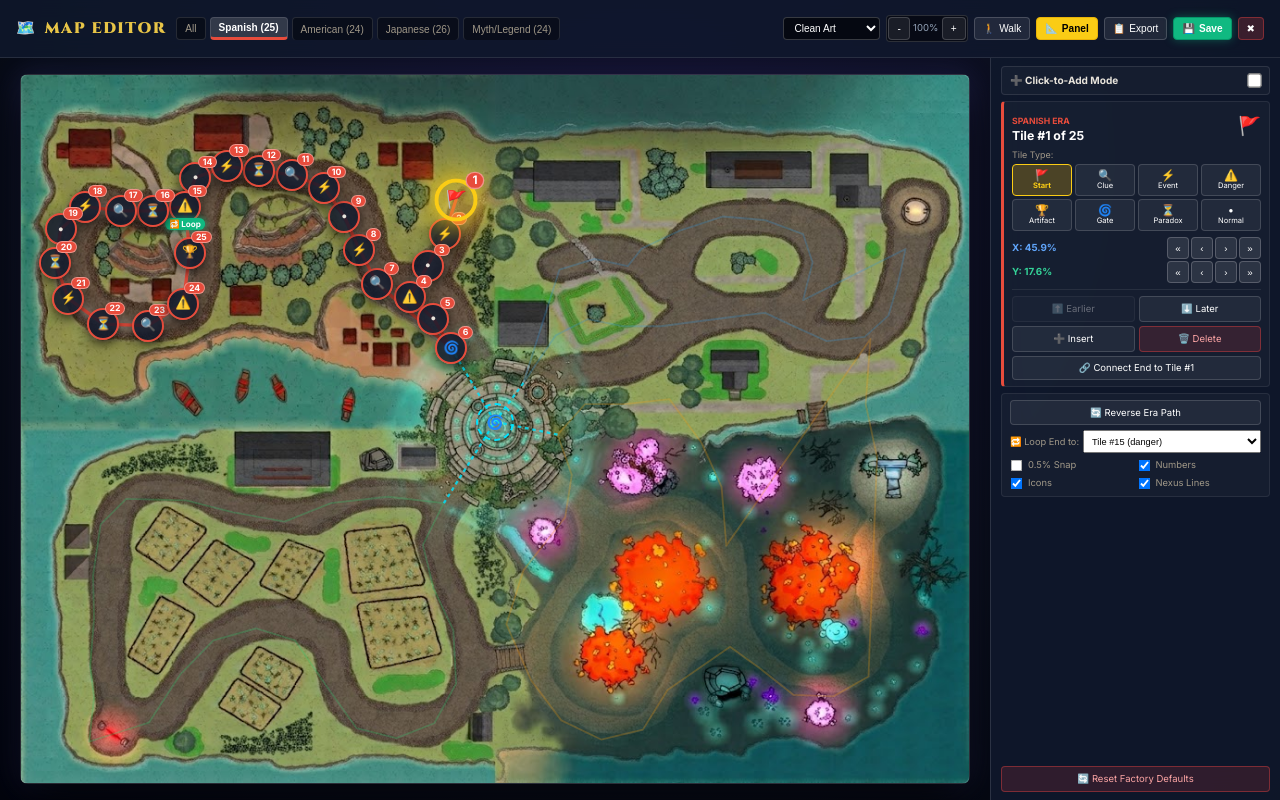
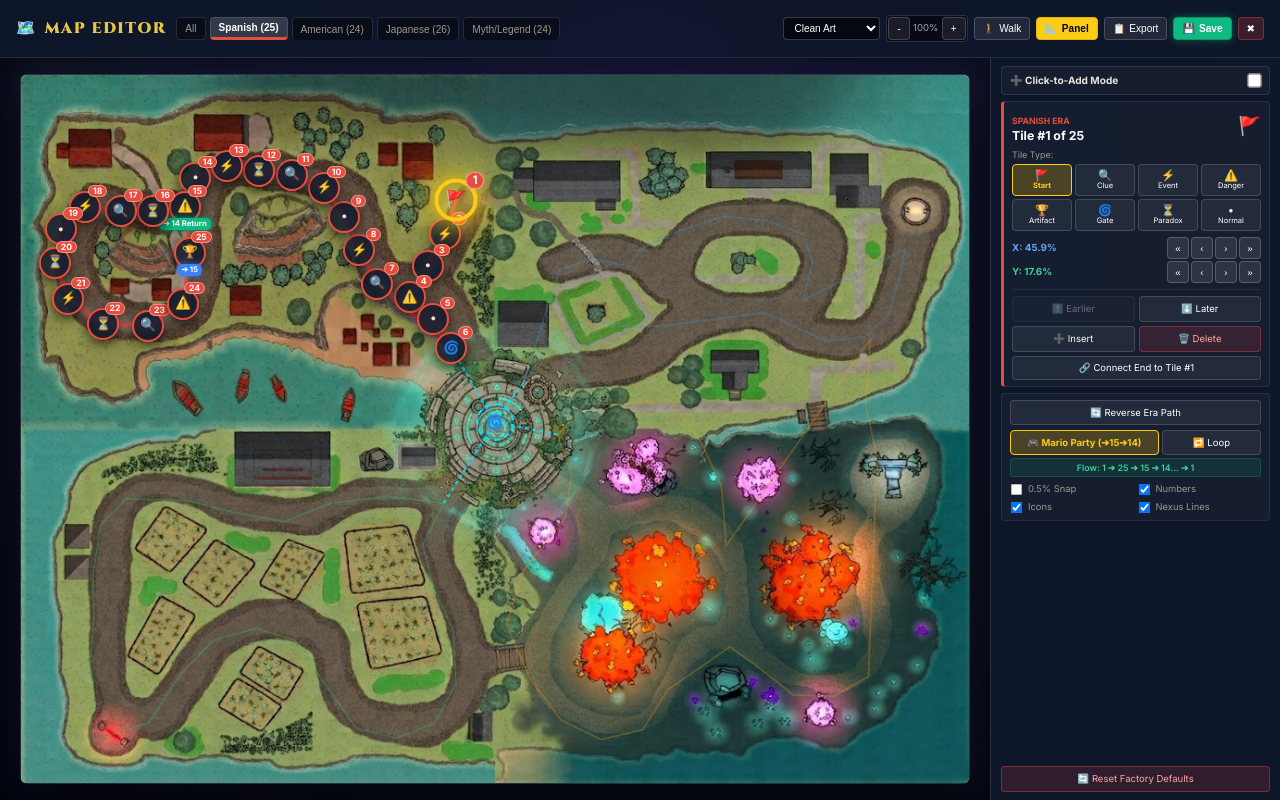
Before and after one commit to Zekerae/PANAHON-Web-Based, a React (Vite) app in the folder panahon-game/: page / in a window 1280 px wide. Both pictures are taken after a click on the button "🗺️ MAP & PATH EDITOR". Built offline with nearby package versions, Linux system fonts and the light colour scheme; a web font is replaced by a local one.

Commit message:
feat: add interactive MapEditor component, game data definitions, and game engine logic

```diff
--- a/panahon-game/src/components/MapEditor.jsx
+++ b/panahon-game/src/components/MapEditor.jsx
@@ -3,7 +3,7 @@ import sounds from '../sound.js';
 import {
   ERAS, ERA_ORDER, ERA_NAMES,
   ERA_TILE_COORDINATES, ERA_TILE_LAYOUTS,
-  DEFAULT_ERA_LOOP_TARGETS, getActiveTileCoordinates, getActiveTileLayouts, getActiveLoopTargets,
+  DEFAULT_ERA_LOOP_TARGETS, DEFAULT_ERA_PATH_MODES, getActivePathModes, getActiveTileCoordinates, getActiveTileLayouts, getActiveLoopTargets,
   saveCustomMap, resetCustomMap
 } from '../gameData.js';
 
@@ -41,6 +41,7 @@ export default function MapEditor({ onClose }) {
   const [coords, setCoords] = useState(() => JSON.parse(JSON.stringify(getActiveTileCoordinates())));
   const [layouts, setLayouts] = useState(() => JSON.parse(JSON.stringify(getActiveTileLayouts())));
   const [loopTargets, setLoopTargets] = useState(() => JSON.parse(JSON.stringify(getActiveLoopTargets())));
+  const [pathModes, setPathModes] = useState(() => JSON.parse(JSON.stringify(getActivePathModes())));
 
   const [activeEra, setActiveEra] = useState('spanish');
   const [selectedTile, setSelectedTile] = useState({ era: 'spanish', index: 0 });
@@ -343,6 +344,20 @@ export default function MapEditor({ onClose }) {
     triggerToast(`Reversed path traversal direction for ${ERA_NAMES[activeEra]}`, 'info');
   };
 
+  // Toggle Path Mode ('mario_party' vs 'loop')
+  const handleTogglePathMode = (era, mode) => {
+    sounds.btnClick();
+    setPathModes(prev => ({
+      ...prev,
+      [era]: mode
+    }));
+    triggerToast(
+      mode === 'mario_party'
+        ? `🎮 Set ${ERA_NAMES[era]} to Mario Party Flow: 25 ➔ 15 ➔ 14... ➔ 1!`
+        : `🔁 Set ${ERA_NAMES[era]} to Circuit Loop Mode`
+    );
+  };
+
   // Set Loop Target for Era (e.g. Tile 25 loops back to Tile 15 in Spanish Era)
   const handleSetLoopTarget = (era, targetIndex) => {
     sounds.btnClick();
@@ -357,7 +372,7 @@ export default function MapEditor({ onClose }) {
   // Save to LocalStorage
   const handleSaveToGame = () => {
     sounds.btnClick();
-    const ok = saveCustomMap(coords, layouts, loopTargets);
+    const ok = saveCustomMap(coords, layouts, loopTargets, pathModes);
     if (ok) {
       triggerToast('💾 Custom Map saved! Game is now using these coordinates.');
     } else {
@@ -373,27 +388,56 @@ export default function MapEditor({ onClose }) {
       setCoords(JSON.parse(JSON.stringify(ERA_TILE_COORDINATES)));
       setLayouts(JSON.parse(JSON.stringify(ERA_TILE_LAYOUTS)));
       setLoopTargets(JSON.parse(JSON.stringify(DEFAULT_ERA_LOOP_TARGETS)));
+      setPathModes(JSON.parse(JSON.stringify(DEFAULT_ERA_PATH_MODES)));
       triggerToast('Map reset to factory defaults.');
     }
   };
 
-  // Path walking simulation preview
+  // Path walking simulation preview with Mario Party return support
   useEffect(() => {
     if (!isPreviewWalking) return;
     const curEra = activeEra === 'all' ? 'spanish' : activeEra;
     const max = coords[curEra]?.length || 1;
-    const loopTarget = loopTargets[curEra] !== undefined ? loopTargets[curEra] : (curEra === 'spanish' ? 14 : 0);
+    const mode = pathModes[curEra] || (curEra === 'spanish' ? 'mario_party' : 'loop');
+
+    let isReturn = false;
+    let step = 0;
+    setPreviewStep(0);
 
     const timer = setInterval(() => {
-      setPreviewStep(prev => {
-        if (prev >= max - 1) return loopTarget;
-        return prev + 1;
-      });
+      if (mode === 'mario_party') {
+        if (!isReturn) {
+          if (step >= max - 1) {
+            // Reached Tile 25 (Artifact): step to Tile 15 and switch to return
+            isReturn = true;
+            step = 14;
+          } else {
+            step++;
+          }
+        } else {
+          if (step === 14) {
+            step = 13; // Tile 15 -> Tile 14
+          } else if (step <= 0) {
+            isReturn = false;
+            step = 1; // Tile 1 -> Tile 2
+          } else {
+            step--;
+          }
+        }
+      } else {
+        const loopTarget = loopTargets[curEra] !== undefined ? loopTargets[curEra] : 0;
+        if (step >= max - 1) {
+          step = loopTarget;
+        } else {
+          step++;
+        }
+      }
+      setPreviewStep(step);
       sounds.moveStep();
     }, 450);
 
     return () => clearInterval(timer);
-  }, [isPreviewWalking, activeEra, coords, loopTargets]);
+  }, [isPreviewWalking, activeEra, coords, loopTargets, pathModes]);
 
   // Selected tile details
   const curTileCoords = selectedTile ? coords[selectedTile.era]?.[selectedTile.index] : null;
@@ -411,6 +455,8 @@ export default function MapEditor({ onClose }) {
       'export const ERA_TILE_COORDINATES = ' + JSON.stringify(coords, null, 2) + ';',
       '',
       'export const DEFAULT_ERA_LOOP_TARGETS = ' + JSON.stringify(loopTargets, null, 2) + ';',
+      '',
+      'export const DEFAULT_ERA_PATH_MODES = ' + JSON.stringify(pathModes, null, 2) + ';',
       ''
     ].join('\n');
   };
@@ -647,8 +693,60 @@ export default function MapEditor({ onClose }) {
                       <span className="editor-node-icon">{icon}</span>
                     )}
 
-                    {/* Loop Destination Marker Badge */}
-                    {loopTargets[era] === idx && (
+                    {/* Mario Party Flow or Loop Destination Badges */}
+                    {(pathModes[era] || (era === 'spanish' ? 'mario_party' : 'loop')) === 'mario_party' ? (
+                      <>
+                        {idx === (eraCoords.length - 1) && (
+                          <span
+                            style={{
+                              position: 'absolute',
+                              bottom: '-9px',
+                              left: '50%',
+                              transform: 'translateX(-50%)',
+                              fontSize: '0.55rem',
+                              background: '#3B82F6',
+                              color: '#fff',
+                              padding: '0 4px',
+                              borderRadius: '5px',
+                              lineHeight: '12px',
+                              fontWeight: 800,
+                              boxShadow: '0 0 6px rgba(59, 130, 246, 0.8)',
+                              whiteSpace: 'nowrap',
+                              pointerEvents: 'none',
+                              zIndex: 20
+                            }}
+                            title="Mario Party: Next space is Tile #15"
+                          >
+                            ➔ 15
+                          </span>
+                        )}
+                        {idx === 14 && (
+                          <span
+                            style={{
+                              position: 'absolute',
+                              bottom: '-9px',
+                              left: '50%',
+                              transform: 'translateX(-50%)',
+                              fontSize: '0.55rem',
+                              background: '#10B981',
+                              color: '#fff',
+                              padding: '0 4px',
+                              borderRadius: '5px',
+                              lineHeight: '12px',
+                              fontWeight: 800,
+                              boxShadow: '0 0 6px rgba(16, 185, 129, 0.8)',
+                              whiteSpace: 'nowrap',
+                              pointerEvents: 'none',
+                              zIndex: 20
+                            }}
+                            title="Mario Party Return: Exits into Tile #14 towards Start"
+                          >
+                            ➔ 14 Return
+                          </span>
+                        )}
+                      </>
+                    ) : (
+                      loopTargets[era] === idx && (
                         <span
                           style={{
                             position: 'absolute',
@@ -671,6 +769,7 @@ export default function MapEditor({ onClose }) {
                         >
                           🔁 Loop
                         </span>
+                      )
                     )}
 
                     {/* Test Walker Pawn */}
@@ -900,17 +999,43 @@ export default function MapEditor({ onClose }) {
                 🔄 Reverse Era Path
               </button>
 
-              {/* Era Loop Target selector */}
+              {/* Traversal Flow Mode Toggle (Mario Party vs Loop) */}
               {(() => {
                 const targetEra = activeEra === 'all' ? (selectedTile ? selectedTile.era : 'spanish') : activeEra;
+                const curMode = pathModes[targetEra] || (targetEra === 'spanish' ? 'mario_party' : 'loop');
                 return (
-                  <div style={{ display: 'flex', alignItems: 'center', justifyContent: 'space-between', gap: '4px', marginBottom: '5px' }}>
-                    <span style={{ fontSize: '0.66rem', color: 'var(--text-secondary)', whiteSpace: 'nowrap' }}>
-                      🔁 Loop End to:
+                  <div style={{ marginBottom: '5px' }}>
+                    <div style={{ display: 'grid', gridTemplateColumns: '1.2fr 0.8fr', gap: '3px' }}>
+                      <button
+                        className={`sidebar-btn ${curMode === 'mario_party' ? 'active' : ''}`}
+                        style={{ height: '25px', fontSize: '0.62rem', padding: '1px 2px' }}
+                        onClick={() => handleTogglePathMode(targetEra, 'mario_party')}
+                        title="Mario Party Mode: Tile 25 connects to 15, then goes to 14 down the line"
+                      >
+                        🎮 Mario Party (➔15➔14)
+                      </button>
+                      <button
+                        className={`sidebar-btn ${curMode === 'loop' ? 'active' : ''}`}
+                        style={{ height: '25px', fontSize: '0.62rem', padding: '1px 2px' }}
+                        onClick={() => handleTogglePathMode(targetEra, 'loop')}
+                        title="Circuit Loop: Tile 25 loops to target tile"
+                      >
+                        🔁 Loop
+                      </button>
+                    </div>
+
+                    {curMode === 'mario_party' ? (
+                      <div style={{ fontSize: '0.63rem', color: '#34D399', fontWeight: 600, background: 'rgba(16, 185, 129, 0.12)', padding: '2px 4px', borderRadius: '3px', border: '1px solid rgba(16, 185, 129, 0.25)', marginTop: '3px', textAlign: 'center' }}>
+                        Flow: 1 ➔ 25 ➔ 15 ➔ 14... ➔ 1
+                      </div>
+                    ) : (
+                      <div style={{ display: 'flex', alignItems: 'center', justifyContent: 'space-between', gap: '4px', marginTop: '3px' }}>
+                        <span style={{ fontSize: '0.64rem', color: 'var(--text-secondary)', whiteSpace: 'nowrap' }}>
+                          🔁 Loop to:
                         </span>
                         <select
                           className="input-field"
-                      style={{ padding: '1px 4px', fontSize: '0.66rem', height: '23px', flex: 1, minWidth: 0 }}
+                          style={{ padding: '1px 4px', fontSize: '0.66rem', height: '22px', flex: 1, minWidth: 0 }}
                           value={loopTargets[targetEra] ?? (targetEra === 'spanish' ? 14 : 0)}
                           onChange={(e) => handleSetLoopTarget(targetEra, parseInt(e.target.value, 10))}
                         >
@@ -920,6 +1045,8 @@ export default function MapEditor({ onClose }) {
                             </option>
                           ))}
                         </select>
+                      </div>
+                    )}
                   </div>
                 );
               })()}
--- a/panahon-game/src/gameData.js
+++ b/panahon-game/src/gameData.js
@@ -191,6 +191,27 @@ export function getActiveLoopTargets() {
   return { ...DEFAULT_ERA_LOOP_TARGETS };
 }
 
+// Default Path Traversal Modes for each era:
+// 'mario_party': Outward journey (1 -> 25), then returns (25 -> 15 -> 14 -> ... -> 1), like Mario Party!
+// 'loop': Standard circular loop (loops from final tile to loop target)
+export const DEFAULT_ERA_PATH_MODES = {
+  [ERAS.SPANISH]: 'mario_party', // After 25, goes to 15, then 14 down the line!
+  [ERAS.AMERICAN]: 'loop',
+  [ERAS.JAPANESE]: 'loop',
+  [ERAS.MYTH]: 'loop'
+};
+
+export function getActivePathModes() {
+  try {
+    const saved = localStorage.getItem('panahon_custom_map_path_modes');
+    if (saved) {
+      const parsed = JSON.parse(saved);
+      if (parsed && typeof parsed === 'object') return { ...DEFAULT_ERA_PATH_MODES, ...parsed };
+    }
+  } catch (_) {}
+  return { ...DEFAULT_ERA_PATH_MODES };
+}
+
 export function getActiveTileCoordinates() {
   try {
     const saved = localStorage.getItem('panahon_custom_map_coords');
@@ -213,11 +234,12 @@ export function getActiveTileLayouts() {
   return ERA_TILE_LAYOUTS;
 }
 
-export function saveCustomMap(coords, layouts, loops) {
+export function saveCustomMap(coords, layouts, loops, pathModes) {
   try {
     localStorage.setItem('panahon_custom_map_coords', JSON.stringify(coords));
     localStorage.setItem('panahon_custom_map_layouts', JSON.stringify(layouts));
     if (loops) localStorage.setItem('panahon_custom_map_loops', JSON.stringify(loops));
+    if (pathModes) localStorage.setItem('panahon_custom_map_path_modes', JSON.stringify(pathModes));
     return true;
   } catch (e) {
     console.error('Failed to save custom map to localStorage:', e);
@@ -230,6 +252,7 @@ export function resetCustomMap() {
     localStorage.removeItem('panahon_custom_map_coords');
     localStorage.removeItem('panahon_custom_map_layouts');
     localStorage.removeItem('panahon_custom_map_loops');
+    localStorage.removeItem('panahon_custom_map_path_modes');
   } catch (_) {}
 }
 
--- a/panahon-game/src/gameEngine.js
+++ b/panahon-game/src/gameEngine.js
@@ -1,7 +1,7 @@
 // ===== PANAHON: CHRONO SHIFT - Game Engine =====
 
 import {
-  ERAS, ERA_ORDER, ERA_NAMES, TILE_TYPES, ERA_TILE_LAYOUTS, ERA_TILE_COORDINATES, getActiveTileLayouts, getActiveLoopTargets,
+  ERAS, ERA_ORDER, ERA_NAMES, TILE_TYPES, ERA_TILE_LAYOUTS, ERA_TILE_COORDINATES, getActiveTileLayouts, getActiveLoopTargets, getActivePathModes,
   ROLES, ROLE_ORDER, ARTIFACTS, ALL_ARTIFACTS, EVENT_CARDS, DANGER_CARDS,
   generateClueCards, generateMissions, GAME_CONSTANTS, SCORING, PLAYER_COLORS
 } from './gameData.js';
@@ -341,6 +341,59 @@ export class GameEngine {
     return true;
   }
 
+  // Determine next tile index respecting era traversal modes ('mario_party' vs 'loop')
+  getNextTileIndex(player, era, currentIdx, dir = 1) {
+    const eraTiles = this.state.board[era];
+    const total = eraTiles.length;
+    const pathModes = (typeof getActivePathModes === 'function') ? getActivePathModes() : { spanish: 'mario_party' };
+    const mode = pathModes[era] || (era === 'spanish' ? 'mario_party' : 'loop');
+
+    if (mode === 'mario_party') {
+      const isReturn = player.eraReturnPhase === true;
+      if (!isReturn) {
+        if (dir > 0) {
+          if (currentIdx === total - 1) {
+            // Reached Artifact / final tile (Tile 25): turn around to return via Tile 15 (idx 14)
+            player.eraReturnPhase = true;
+            return 14; // Tile 15
+          }
+          return currentIdx + 1;
+        } else {
+          return Math.max(0, currentIdx - 1);
+        }
+      } else {
+        if (dir > 0) {
+          if (currentIdx === 14) {
+            return 13; // From Tile 15 continue return down to Tile 14 (idx 13)
+          }
+          if (currentIdx <= 0) {
+            // Reached Start (Tile 1): reset to outward journey
+            player.eraReturnPhase = false;
+            return 1; // Tile 2
+          }
+          return currentIdx - 1;
+        } else {
+          if (currentIdx >= 14) {
+            player.eraReturnPhase = false;
+            return total - 1;
+          }
+          return currentIdx + 1;
+        }
+      }
+    } else {
+      const loopTargets = (typeof getActiveLoopTargets === 'function') ? getActiveLoopTargets() : { spanish: 14 };
+      const eraLoopTarget = loopTargets[era] !== undefined ? loopTargets[era] : 0;
+      if (dir > 0 && currentIdx === total - 1) {
+        return eraLoopTarget;
+      } else if (currentIdx + dir < 0) {
+        return total - 1;
+      } else if (currentIdx + dir >= total) {
+        return eraLoopTarget;
+      }
+      return currentIdx + dir;
+    }
+  }
+
   // Move forward/backward in the era path
   movePlayerStep() {
     if (this.state.phase !== 'moving' || this.state.movesRemaining <= 0) return false;
@@ -350,19 +403,7 @@ export class GameEngine {
     const eraTiles = this.state.board[player.currentEra];
     const currentIdx = player.tileIndex;
 
-    const loopTargets = (typeof getActiveLoopTargets === 'function') ? getActiveLoopTargets() : { spanish: 14 };
-    const eraLoopTarget = loopTargets[player.currentEra] !== undefined ? loopTargets[player.currentEra] : (player.currentEra === 'spanish' ? 14 : 0);
-
-    let newIdx = currentIdx + dir;
-
-    // Wrap around the era path (e.g. Tile 25 connects back to Tile 15 in Spanish Era)
-    if (dir > 0 && currentIdx === eraTiles.length - 1) {
-      newIdx = eraLoopTarget;
-    } else if (newIdx < 0) {
-      newIdx = eraTiles.length - 1;
-    } else if (newIdx >= eraTiles.length) {
-      newIdx = eraLoopTarget;
-    }
+    const newIdx = this.getNextTileIndex(player, player.currentEra, currentIdx, dir);
 
     // Move
     eraTiles[currentIdx].players = eraTiles[currentIdx].players.filter(id => id !== player.id);
@@ -1159,20 +1200,11 @@ export class GameEngine {
     const tiles = this.state.board[player.currentEra];
     tiles[player.tileIndex].players = tiles[player.tileIndex].players.filter(id => id !== player.id);
 
-    const loopTargets = (typeof getActiveLoopTargets === 'function') ? getActiveLoopTargets() : { spanish: 14 };
-    const eraLoopTarget = loopTargets[player.currentEra] !== undefined ? loopTargets[player.currentEra] : (player.currentEra === 'spanish' ? 14 : 0);
-
     let cur = player.tileIndex;
     const step = spaces >= 0 ? 1 : -1;
     let count = Math.abs(spaces);
     while (count > 0) {
-      if (step > 0 && cur === tiles.length - 1) {
-        cur = eraLoopTarget;
-      } else {
-        cur += step;
-        if (cur < 0) cur = tiles.length - 1;
-        if (cur >= tiles.length) cur = eraLoopTarget;
-      }
+      cur = this.getNextTileIndex(player, player.currentEra, cur, step);
       count--;
     }
     player.tileIndex = cur;
```
Lines whose indentation alone changed are shown as unchanged.
